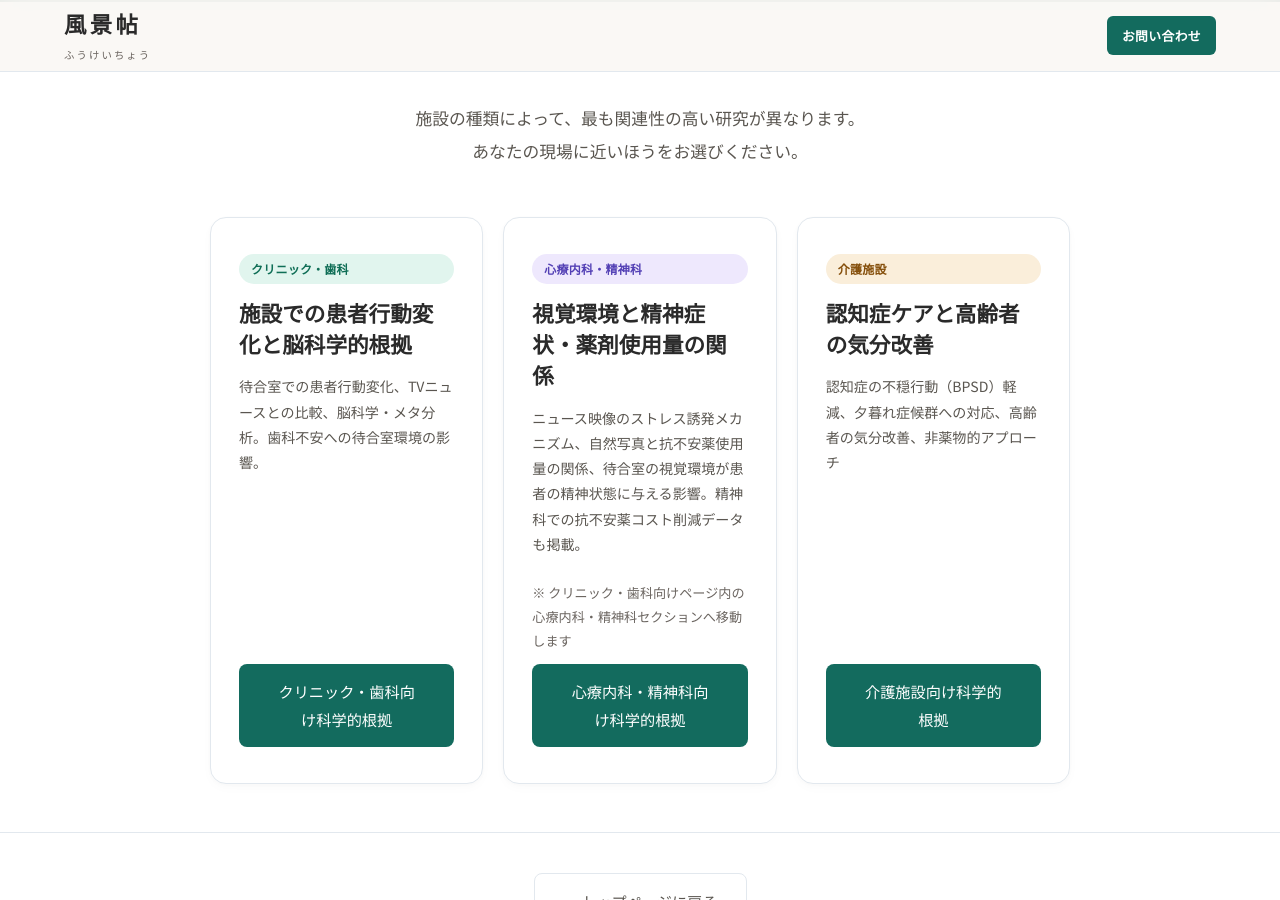
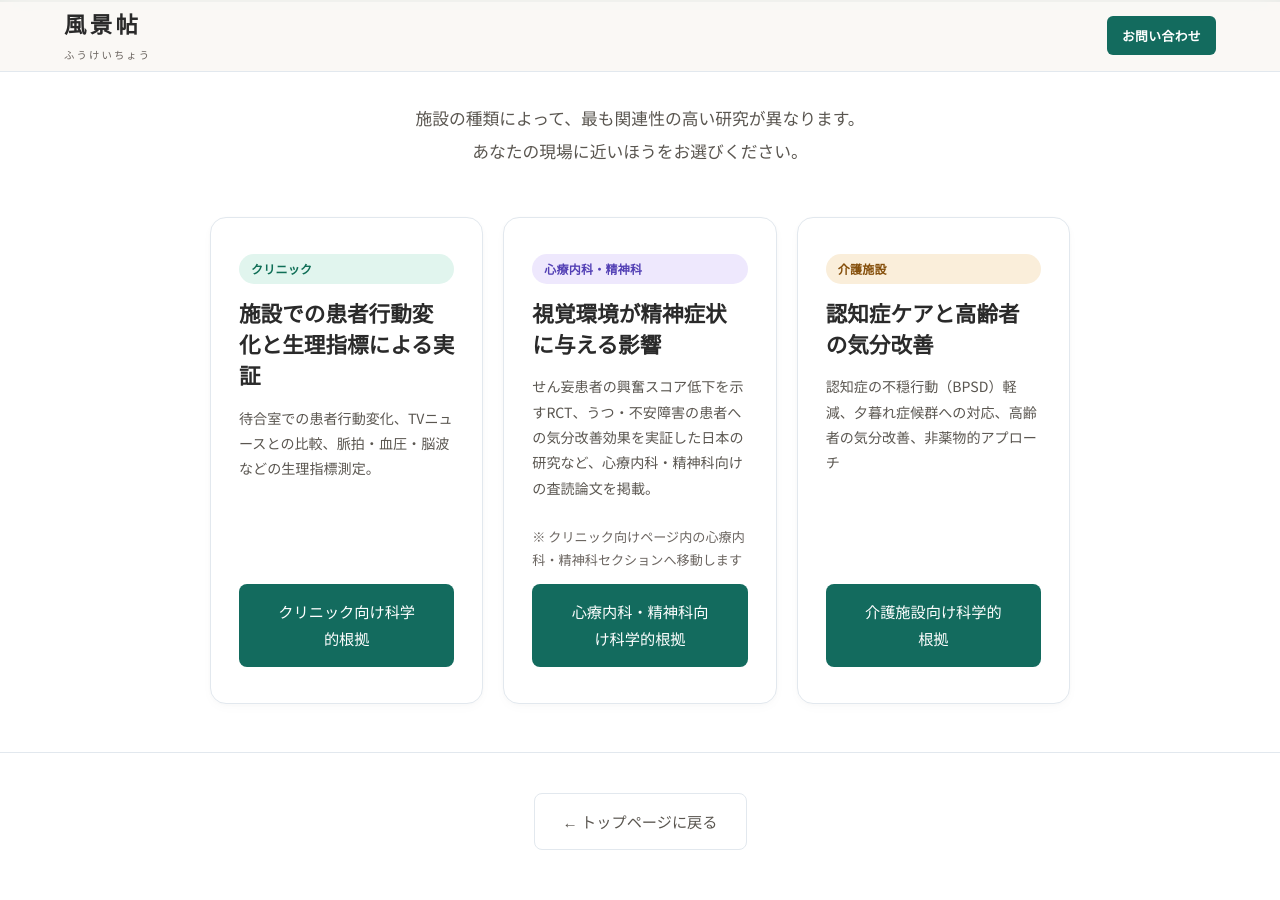
Before and after one commit to dr836gnypeq-ctrl/fukeichou-site, a Jekyll site: the page built from evidence.html, in a window 1280 px wide and 900 px high, scrolled down 448 px. Built offline with Jekyll 4.4.1, drawn with Linux system fonts in a browser that asks for light colours; nearby versions of some CDN libraries.

Commit message:
evidence.html: ルーティングカードをclinic/care改稿後の内容に整合
- description・カード1(クリニック)から「歯科」表記を削除
- カード1本文: 削除済みのメタ分析(Chen)・歯科不安の言及を除去し、生理指標測定の内容に更新
- カード2(心療内科・精神科)本文: 削除済みのNanda2011(抗不安薬コスト)・ニュース誘発メカニズムの言及を除去し、Nicholas/Mizumotoの実際の内容に更新
- カード3(介護施設)は変更なし

Co-Authored-By: Claude Sonnet 5 <noreply@anthropic.com>

```diff
--- a/evidence.html
+++ b/evidence.html
@@ -1,7 +1,7 @@
 ---
 layout: default
 title: 科学的根拠
-description: 待合室での自然映像の効果に関する科学的根拠。クリニック・歯科・心療内科・介護施設それぞれの研究をご紹介します。
+description: 待合室での自然映像の効果に関する科学的根拠。クリニック・心療内科・介護施設それぞれの研究をご紹介します。
 ---
 
 {% include evidence-styles.html %}
@@ -22,16 +22,16 @@ description: 待合室での自然映像の効果に関する科学的根拠。
 
 <div class="ev-route-grid">
 <a href="{{ '/evidence/clinic/' | relative_url }}" class="ev-route-card">
-<span class="ev-cat-pill ev-cat-pill--clinic">クリニック・歯科</span>
-<h3>施設での患者行動変化と脳科学的根拠</h3>
-<p>待合室での患者行動変化、TVニュースとの比較、脳科学・メタ分析。歯科不安への待合室環境の影響。</p>
-<span class="btn btn-primary">クリニック・歯科向け科学的根拠</span>
+<span class="ev-cat-pill ev-cat-pill--clinic">クリニック</span>
+<h3>施設での患者行動変化と生理指標による実証</h3>
+<p>待合室での患者行動変化、TVニュースとの比較、脈拍・血圧・脳波などの生理指標測定。</p>
+<span class="btn btn-primary">クリニック向け科学的根拠</span>
 </a>
 <a href="{{ '/evidence/clinic/' | relative_url }}#mental" class="ev-route-card">
 <span class="ev-cat-pill ev-cat-pill--mental">心療内科・精神科</span>
-<h3>視覚環境と精神症状・薬剤使用量の関係</h3>
-<p>ニュース映像のストレス誘発メカニズム、自然写真と抗不安薬使用量の関係、待合室の視覚環境が患者の精神状態に与える影響。精神科での抗不安薬コスト削減データも掲載。</p>
-<p style="font-size:.82rem;color:var(--ink-faint);margin-bottom:12px">※ クリニック・歯科向けページ内の心療内科・精神科セクションへ移動します</p>
+<h3>視覚環境が精神症状に与える影響</h3>
+<p>せん妄患者の興奮スコア低下を示すRCT、うつ・不安障害の患者への気分改善効果を実証した日本の研究など、心療内科・精神科向けの査読論文を掲載。</p>
+<p style="font-size:.82rem;color:var(--ink-faint);margin-bottom:12px">※ クリニック向けページ内の心療内科・精神科セクションへ移動します</p>
 <span class="btn btn-primary">心療内科・精神科向け科学的根拠</span>
 </a>
 <a href="{{ '/evidence/care/' | relative_url }}" class="ev-route-card">
```
